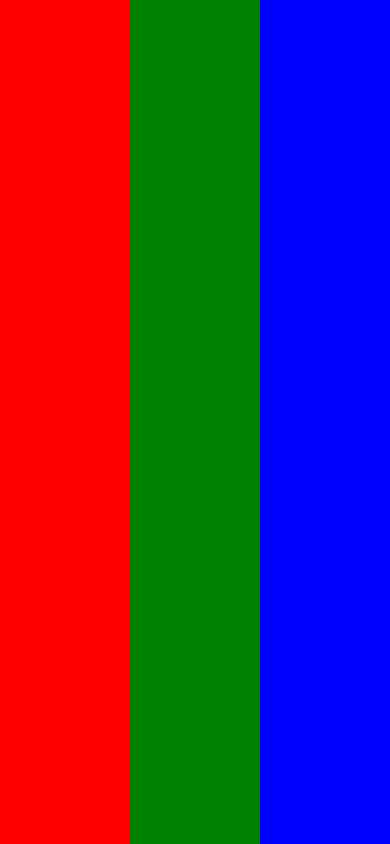
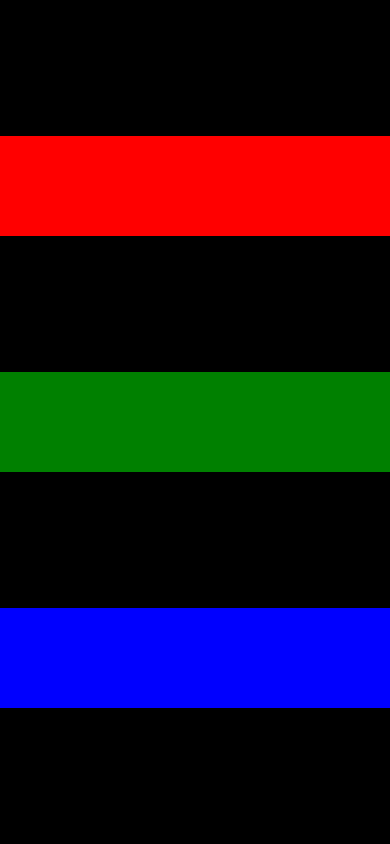
Before and after one commit to Yitzhak-Njenga/hello-world-React-Native-, a React Native app: screen / in a window 390 px wide. Built offline with nearby package versions, Linux system fonts and the light colour scheme.

Commit message:
flex justity content

```diff
--- a/App.js
+++ b/App.js
@@ -14,11 +14,11 @@ export default App;
 export const styles = StyleSheet.create({
   layout: {
     flex: 1,
-    flexDirection: 'row',
-    backgroundColor: '#e5e5e5',
+    justifyContent: 'space-evenly',
+    backgroundColor: 'black',
   },
   box: {
-    flex: 1,
     backgroundColor: 'black',
+    height: 100
   },
 });
```
